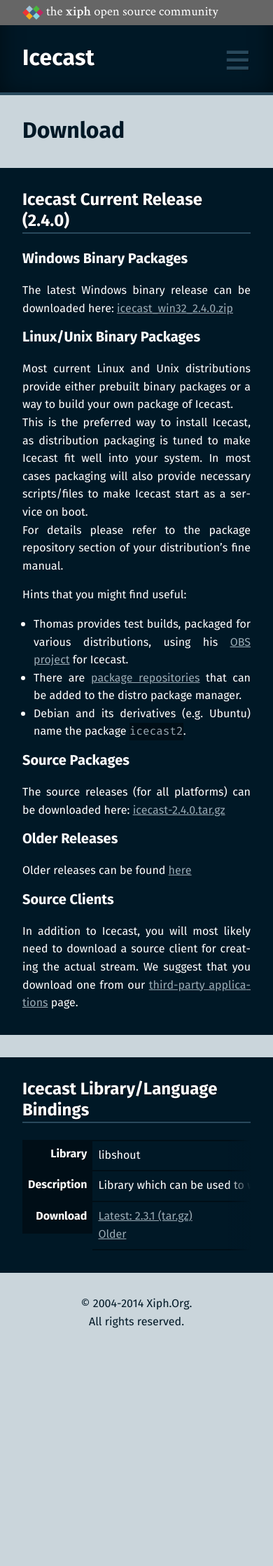
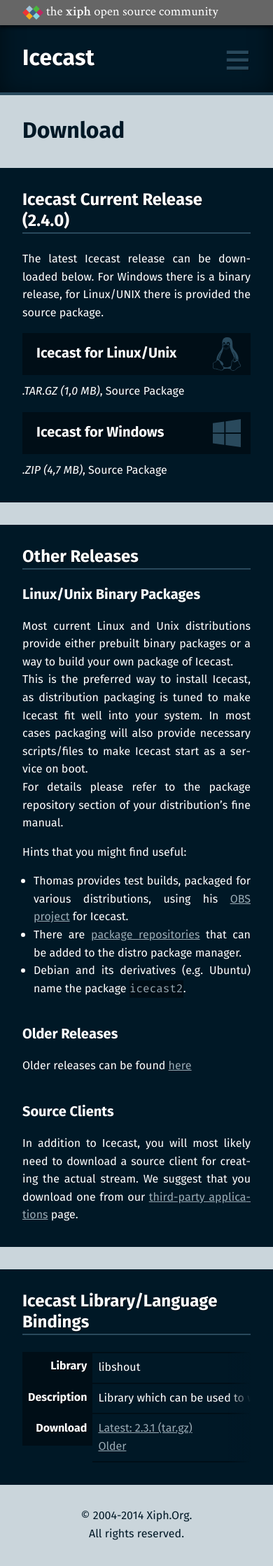
Before and after one commit to barionleg/Xipho, a Jekyll site: the page built from download.md, in a window 390 px wide. Shown: the whole page at 70% size. Built offline with Jekyll 4.4.1, drawn with Linux system fonts in a browser that asks for light colours; before the commit the page ends 1934 px from its top, so only the background shows below that.

```diff
--- /dev/null
+++ b/_includes/dl-buttons.html
@@ -0,0 +1,20 @@
+{% if page.download %}
+<ul class="buttons">
+  {% if page.download.linux %}
+  <li>
+    <a class="linux" href="{{ page.download.linux.url }}">Icecast for Linux/Unix</a>
+    <span>
+      <em>{{ page.download.linux.format }} ({{ page.download.linux.size }})</em>, {{ page.download.linux.description }}
+    </span>
+  </li>
+  {% endif %}
+  {% if page.download.windows %}
+  <li>
+    <a class="windows" href="{{ page.download.windows.url }}">Icecast for Windows</a>
+    <span>
+      <em>{{ page.download.windows.format }} ({{ page.download.windows.size }})</em>, {{ page.download.linux.description }}
+    </span>
+  </li>
+  {% endif %}
+</ul>
+{% endif %}
--- a/download.md
+++ b/download.md
@@ -1,13 +1,30 @@
 ---
 title: Download
 permalink: /download/
+download:
+  linux:
+    format:      ".TAR.GZ"
+    size:        "1,0 MB"
+    url:         "http://downloads.xiph.org/releases/icecast/icecast-2.4.0.tar.gz"
+    description: "Source Package"
+  windows:
+    format:      ".ZIP"
+    size:        "4,7 MB"
+    url:         "http://downloads.xiph.org/releases/icecast/icecast_win32_2.4.0.zip"
+    description: "Binary Package"
 ---
 <article id="current-release" markdown="1">
 # Icecast Current Release (2.4.0)
 
-## Windows Binary Packages
+The latest Icecast release can be downloaded below. For Windows there is a binary release, for Linux/UNIX
+there is provided the source package.
 
-The latest Windows binary release can be downloaded here: [icecast_win32_2.4.0.zip](http://downloads.xiph.org/releases/icecast/icecast_win32_2.4.0.zip)
+{% include dl-buttons.html %}
+
+</article>
+
+<article id="other-releases" markdown="1">
+# Other Releases
 
 ## Linux/Unix Binary Packages
 Most current Linux and Unix distributions provide either prebuilt binary packages or a way to build your own package of Icecast.
@@ -22,9 +39,6 @@ Hints that you might find useful:
 -   There are [package repositories](http://download.opensuse.org/repositories/home:/dm8tbr/)
     that can be added to the distro package manager.
 -   Debian and its derivatives (e.g. Ubuntu) name the package `icecast2`.
-
-## Source Packages
-The source releases (for all platforms) can be downloaded here: [icecast-2.4.0.tar.gz](http://downloads.xiph.org/releases/icecast/icecast-2.4.0.tar.gz)
 
 ## Older Releases
 Older releases can be found [here](http://downloads.xiph.org/releases/icecast/)
```
Also changed, not shown: _layouts/docs.html (+7 -0 lines), assets/css/style.css (+100 -15 lines), assets/css/style.min.css, assets/img/logo-linux.svg (added), assets/img/logo-windows.svg (added).
